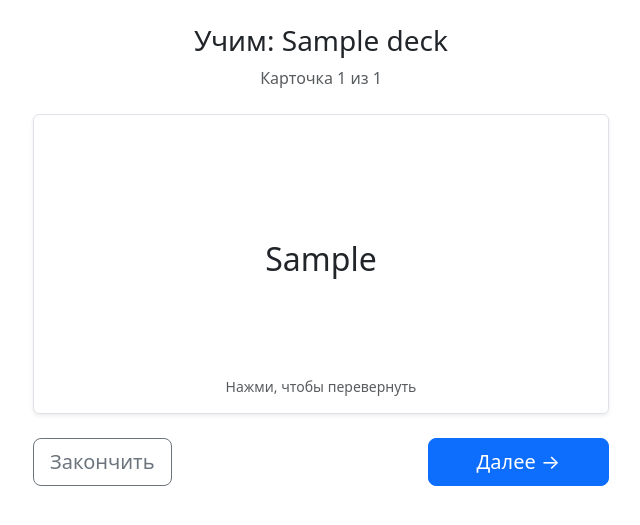
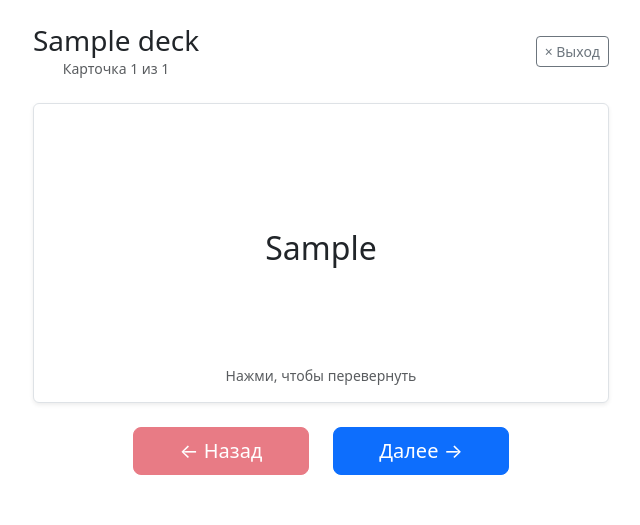
Before and after one commit to bbldaaa750/flashcard-app, a Flask app: page /study/1 in a window 1280 px wide. Shown: the part 81-606 px from the top of the page, without its empty margins (319-959 px from the left). Run offline with Flask 3, Linux system fonts and the light colour scheme; a user stored in the database is signed in; tables that the repository leaves empty hold one stand-in row (values such as "Sample post").

Commit message:
feature: add back button for study UI

```diff
--- a/app/templates/study.html
+++ b/app/templates/study.html
@@ -2,13 +2,18 @@
 {% block content %}
 <div class="container mt-4 text-center" style="max-width: 600px;">
 
-    <div class="mb-4">
-        <h3>Учим: {{ deck.title }}</h3>
-        <p class="text-muted">Карточка <span id="counter">1</span> из {{ cards_json|length }}</p>
+    <div class="d-flex justify-content-between align-items-center mb-4">
+        <div>
+            <h3 class="mb-0">{{ deck.title }}</h3>
+            <small class="text-muted">Карточка <span id="counter">1</span> из {{ cards_json|length }}</small>
+        </div>
+
+        <a href="{{ url_for('deck.index') }}" class="btn btn-outline-secondary btn-sm" title="Закончить тренировку">
+            &times; Выход
+        </a>
     </div>
 
     <div class="scene" style="perspective: 1000px; height: 300px; cursor: pointer;">
-
         <div class="card-obj" id="flashcard" style="width: 100%; height: 100%; position: relative; transform-style: preserve-3d; transition: transform 0.6s;">
 
             <div class="card-face card-front bg-white border shadow-sm rounded d-flex align-items-center justify-content-center p-4"
@@ -25,11 +30,19 @@
         </div>
     </div>
 
-    <div class="mt-4 d-flex justify-content-between align-items-center">
-        <a href="{{ url_for('deck.index', deck_id=deck.id) }}" class="btn btn-outline-secondary btn-lg">Закончить</a>
-        <button id="next-btn" class="btn btn-primary btn-lg px-5">Далее &rarr;</button>
+    <div class="mt-4 row justify-content-center">
+        <div class="col-6 col-md-4 d-grid">
+            <button id="prev-btn" class="btn btn-danger btn-lg">
+                &larr; Назад
+            </button>
+        </div>
+
+        <div class="col-6 col-md-4 d-grid">
+            <button id="next-btn" class="btn btn-primary btn-lg">
+                Далее &rarr;
+            </button>
+        </div>
     </div>
-
 </div>
 
 <script>
@@ -42,6 +55,7 @@
     const backText = document.getElementById('card-back-text');
     const counter = document.getElementById('counter');
     const nextBtn = document.getElementById('next-btn');
+    const prevBtn = document.getElementById('prev-btn');
 
     function renderCard() {
         if (currentIndex >= cards.length) {
@@ -52,17 +66,24 @@
 
             frontText.innerText = "Всё выучено! 🎉";
             backText.innerText = "";
+            cardElement.style.pointerEvents = "none";
 
-            cardElement.style.pointerEvents = "none";
             nextBtn.disabled = true;
             nextBtn.innerText = "Конец";
-            return;
+            prevBtn.disabled = false;
+
+        } else {
+            const card = cards[currentIndex];
+            frontText.innerText = card.front;
+            backText.innerText = card.back;
+            counter.innerText = currentIndex + 1;
+
+            cardElement.style.pointerEvents = "auto";
+
+            nextBtn.disabled = false;
+            nextBtn.innerText = "Далее \u2192";
+            prevBtn.disabled = (currentIndex === 0);
         }
-
-        const card = cards[currentIndex];
-        frontText.innerText = card.front;
-        backText.innerText = card.back;
-        counter.innerText = currentIndex + 1;
     }
 
     renderCard();
@@ -98,5 +119,23 @@
         }
     });
 
+    prevBtn.addEventListener('click', function(e) {
+        e.stopPropagation();
+        if (currentIndex > 0) {
+            if (isFlipped) {
+                cardElement.style.transform = 'rotateY(0deg)';
+                isFlipped = false;
+
+                setTimeout(() => {
+                    currentIndex--;
+                    renderCard();
+                }, 600);
+            } else {
+                currentIndex--;
+                renderCard();
+            }
+        }
+    });
+
 </script>
 {% endblock %}
```
